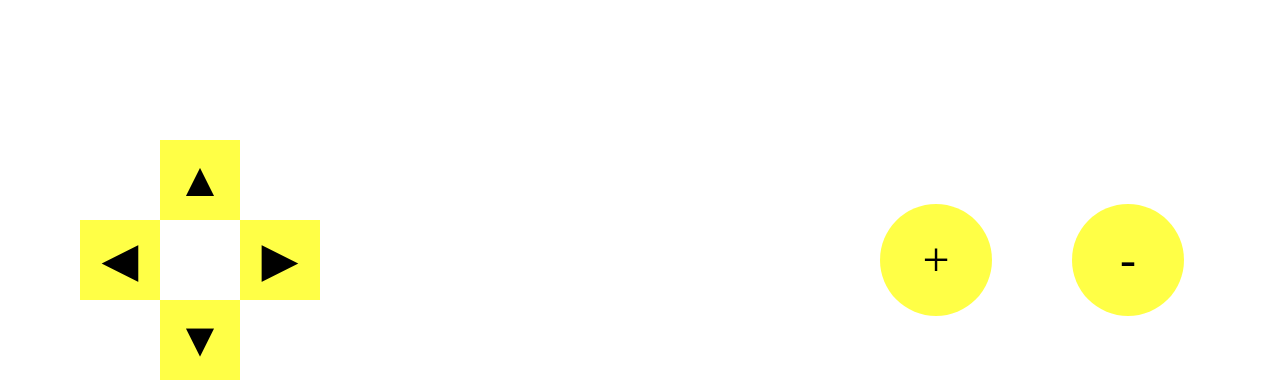
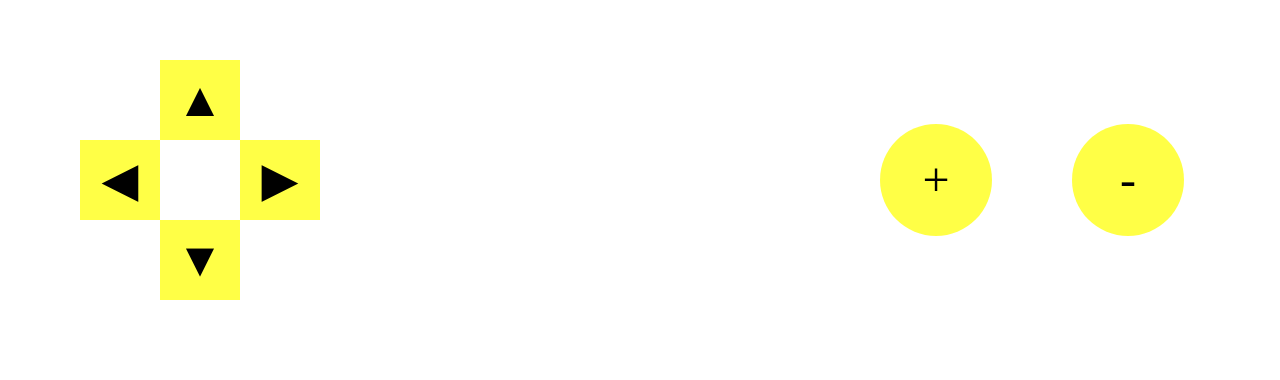
Before and after one commit to monkeydioude/spaaaaaaaace, a website built with webpack: page index.html in a window 1280 px wide. Shown: the part 420-800 px from the top of the page. Built offline with nearby package versions, Linux system fonts and the light colour scheme.

Commit message:
dont stick to bottom, controls

```diff
--- a/index.html
+++ b/index.html
@@ -25,7 +25,7 @@
 
             #controls {
                 position: absolute;
-                bottom: 0;
+                bottom: 5rem;
                 left: 0;
                 width: 100%;
                 height: 15rem;
```
